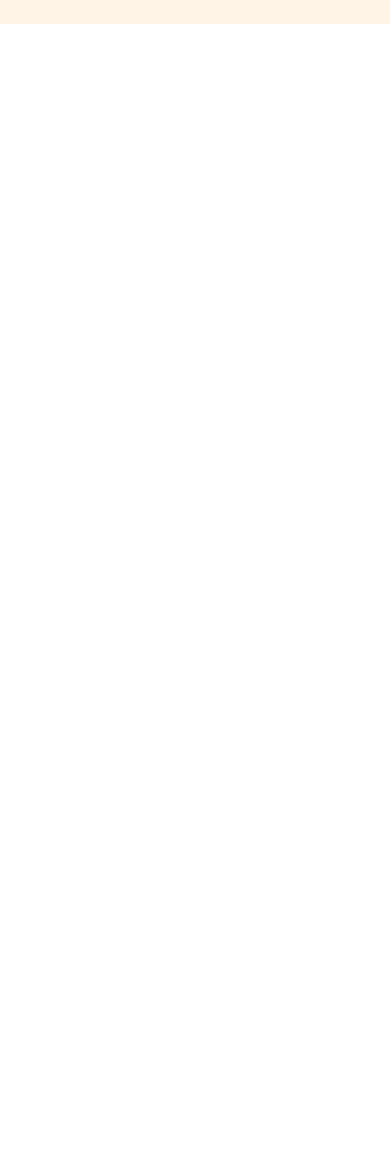
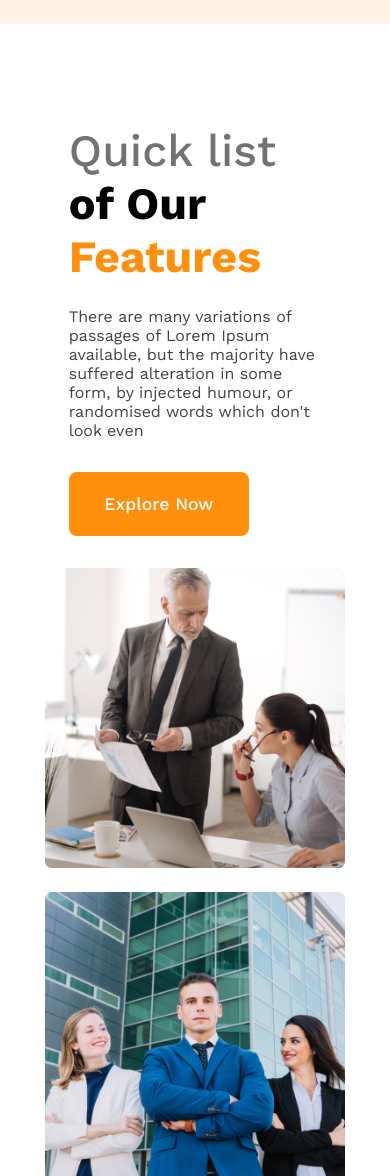
Before and after one commit to MehediHasan128/G3-Architects, a plain HTML site: page index.html in a window 390 px wide. Shown: the part 824-2000 px from the top of the page. Before the commit the page ends 848 px from the top, so only its background shows below. Drawn offline with nearby package versions, Linux system fonts and the light colour scheme.

Commit message:
team section finished with responsive

```diff
--- a/Style/responsive.css
+++ b/Style/responsive.css
@@ -19,6 +19,23 @@
     .mainNav li:first-child{
         margin-left: 0px;
     }
+
+
+
+
+    /* teams section design */
+    .teams-container{
+        flex-direction: column-reverse;
+    }
+    .teams-img-container{
+        grid-template-columns: 1fr;
+    }
+    .teams-text-content{
+        margin-bottom: 2rem;
+    }
+    main{
+        margin: 0;
+    }
 }
 
 
@@ -35,4 +52,16 @@
     .mainNav li:first-child{
         margin-left: 0px;
     }
+
+
+
+
+    /* Teams design */
+    .teams-container{
+        flex-direction: column-reverse;
+    }
+    .teams-text-content{
+        padding: 0;
+        margin-bottom: 2rem;
+    }
 }
--- a/Style/style.css
+++ b/Style/style.css
@@ -36,6 +36,10 @@ header{
     color: black;
     background: transparent;
     transform: translateY(-5px);
+}
+main{
+    max-width: 1140px;
+    margin: 0 240px;
 }
 
 
@@ -88,3 +92,43 @@ header{
 .banner img{
     width: 100%;
 }
+
+
+
+
+/* teams section design */
+.teams-container{
+    display: flex;
+    justify-content: space-between;
+    align-items: center;
+    margin-top: 100px;
+}
+.teams-img-container{
+    display: grid;
+    grid-template-columns: repeat(2, 1fr);
+    gap: 1.5rem;
+}
+.teams-img-container img{
+    width: 300px;
+}
+.teams-text-content{
+    padding: 0 4.3rem;
+}
+.teams-title{
+    font-size: 2.8rem;
+    font-weight: 500;
+    color: #727272;
+}
+.teams-title span:first-child{
+    color: black;
+    font-weight: 700;
+}
+.teams-title span:last-child{
+    color: #FF900E;
+    font-weight: 700;
+}
+.teams-description{
+    font-size: 1rem;
+    color: #424242;
+    margin: 24px 0 32px 0;
+}
--- a/index.html
+++ b/index.html
@@ -33,5 +33,23 @@
             <img src="./images/banner.png" draggable="false" alt="">
         </div>
     </header>
+
+    <!-- Main section -->
+    <main>
+        <!-- teams section start -->
+        <section class="teams-container">
+            <div class="teams-img-container">
+                <img src="./images/team1.png" alt="">
+                <img src="./images/team2.png" alt="">
+                <img src="./images/team3.png" alt="">
+                <img src="./images/team4.png" alt="">
+            </div>
+            <div class="teams-text-content">
+                <h2 class="teams-title">Quick list <span>of Our</span> <span>Features</span></h2>
+                <p class="teams-description">There are many variations of passages of Lorem Ipsum available, but the majority have suffered alteration in some form, by injected humour, or randomised words which don't look even</p>
+                <button class="btn-primary">Explore Now</button>
+            </div>
+        </section>
+    </main>
 </body>
 </html>
```
